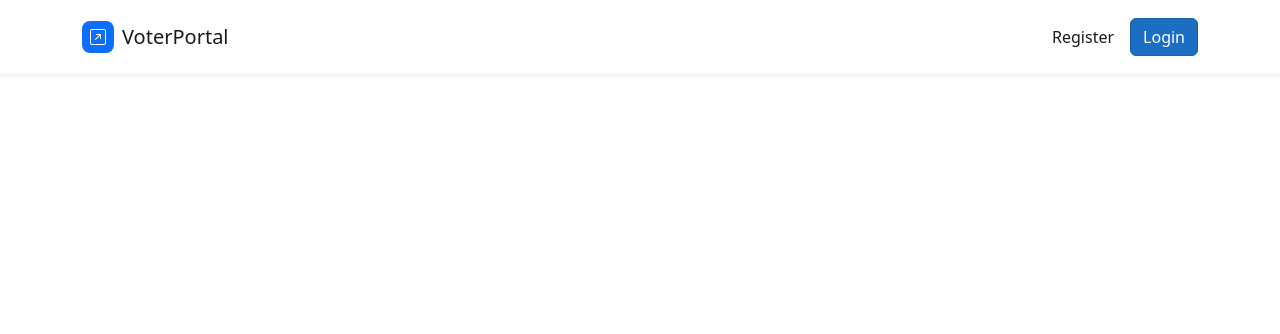
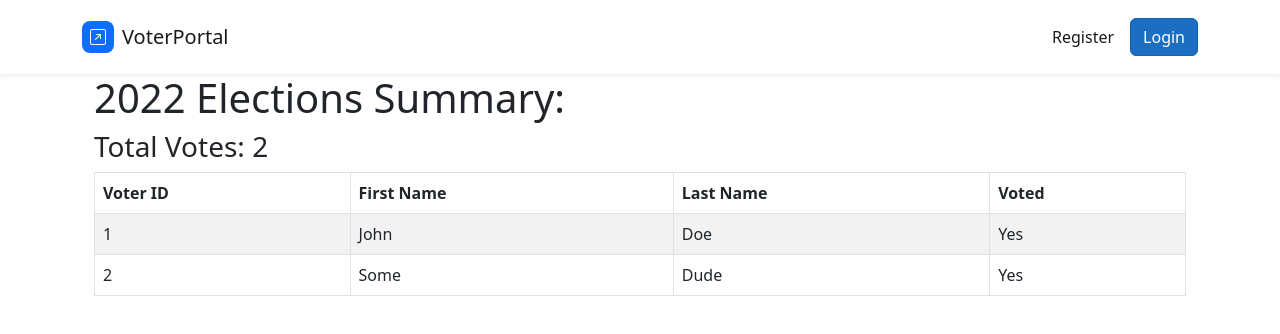
Before and after one commit to gmoissey/CSCE361-Voting-app-semester-project, a React (Create React App) app in the folder VotingApp/ClientApp/: page /votersummary in a window 1280 px wide. Shown: the top 334 px of the page. Built offline with nearby package versions, Linux system fonts and the light colour scheme.

Commit message:
created VoterSummary and ElectionResults pages

```diff
--- a/VotingApp/ClientApp/package.json
+++ b/VotingApp/ClientApp/package.json
@@ -11,6 +11,7 @@
     "oidc-client": "^1.11.5",
     "react": "^18.2.0",
     "react-bootstrap": "^2.6.0",
+    "react-bootstrap-icons": "^1.9.1",
     "react-dom": "^18.2.0",
     "react-router-bootstrap": "^0.26.2",
     "react-router-dom": "^6.3.0",
--- a/VotingApp/ClientApp/src/AppRoutes.js
+++ b/VotingApp/ClientApp/src/AppRoutes.js
@@ -5,6 +5,7 @@ import { VotingMenu } from "./components/VotingMenu/VotingMenu";
 import { VoteBallot } from "./components/VoteBallot/VoteBallot";
 import { SuccesfulVote } from "./components/SuccesfulVote/SuccesfulVote";
 import { ElectionResults } from "./components/ElectionResults/ElectionResults";
+import { VoterSummary } from "./components/VoterSummary/VoterSummary";
 
 const AppRoutes = [
   {
@@ -34,6 +35,10 @@ const AppRoutes = [
   {
     path: '/electionresutls',
     element: <ElectionResults />
+  },
+  {
+    path: '/votersummary',
+    element: <VoterSummary />
   }
 ];
 
--- a/VotingApp/ClientApp/src/components/ElectionResults/ElectionResults.js
+++ b/VotingApp/ClientApp/src/components/ElectionResults/ElectionResults.js
@@ -5,6 +5,8 @@ import Container from 'react-bootstrap/Container';
 import ProgressBar from 'react-bootstrap/ProgressBar';
 import Row from 'react-bootstrap/Row';
 import Col from 'react-bootstrap/Col';
+import Badge from 'react-bootstrap/Badge';
+import { Check2Circle } from 'react-bootstrap-icons'
 
 export class ElectionResults extends Component {
     state = {  }
@@ -22,7 +24,13 @@ export class ElectionResults extends Component {
                             <h3>40%</h3>
                         </Col>
                         <Col className="right-candidate">
-                            <h3>Candidate 2</h3>
+                            <h3>
+                                <Badge bg="success" className="candidate-label-badge">
+                                    <Check2Circle className="badge-icon"/>
+                                    Win
+                                </Badge>
+                                Candidate 2
+                            </h3>
                             <h3>60%</h3>
                         </Col>
                     </Row>
@@ -30,6 +38,14 @@ export class ElectionResults extends Component {
                         <ProgressBar striped variant="success" now={40} key={1} />
                         <ProgressBar striped variant="info" now={60} key={2} />
                     </ProgressBar>
+                    <Row>
+                        <Col className="left-candidate">
+                            40,000 votes
+                        </Col>
+                        <Col className="right-candidate">
+                            60,000 votes
+                        </Col>
+                    </Row>
                 </div>
             </Container>
         );
--- a/VotingApp/ClientApp/src/components/ElectionResults/ElectionResults.scss
+++ b/VotingApp/ClientApp/src/components/ElectionResults/ElectionResults.scss
@@ -7,3 +7,11 @@
     text-align: right;
     display: inline;
 }
+
+.candidate-label-badge {
+    margin: 0 20px 0 20px;
+
+    .badge-icon {
+        margin-right: 5px;
+    }
+}
--- /dev/null
+++ b/VotingApp/ClientApp/src/components/VoterSummary/VoterSummary.js
@@ -0,0 +1,45 @@
+import './VoterSummary.scss';
+
+import React, { Component } from "react";
+import Container from "react-bootstrap/Container";
+import Table from 'react-bootstrap/Table';
+
+export class VoterSummary extends Component {
+    state = {  }
+    render() {
+        return (
+            <Container>
+                <h1>
+                    2022 Elections Summary:
+                </h1>
+                <h3>
+                    Total Votes: 2
+                </h3>
+                <Table striped bordered hover>
+                    <thead>
+                        <tr>
+                        <th>Voter ID</th>
+                        <th>First Name</th>
+                        <th>Last Name</th>
+                        <th>Voted</th>
+                        </tr>
+                    </thead>
+                    <tbody>
+                        <tr>
+                        <td>1</td>
+                        <td>John</td>
+                        <td>Doe</td>
+                        <td>Yes</td>
+                        </tr>
+                        <tr>
+                        <td>2</td>
+                        <td>Some</td>
+                        <td>Dude</td>
+                        <td>Yes</td>
+                        </tr>
+                    </tbody>
+                </Table>
+            </Container>
+        );
+    }
+}
```
Also changed, not shown: VotingApp/ClientApp/src/components/VoterSummary/VoterSummary.scss (added), 1 other file (tests, documents, lock files or other folders).
